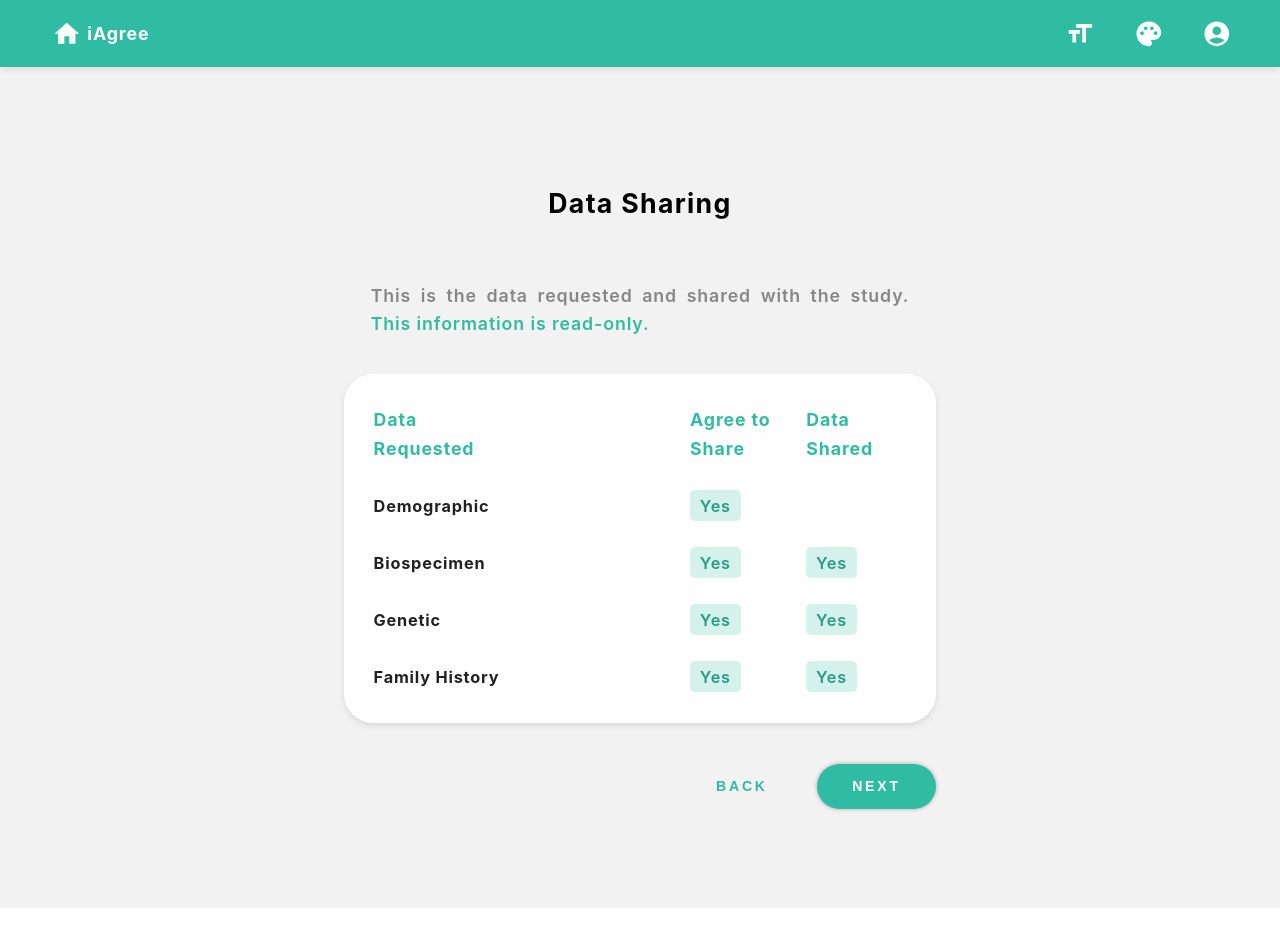
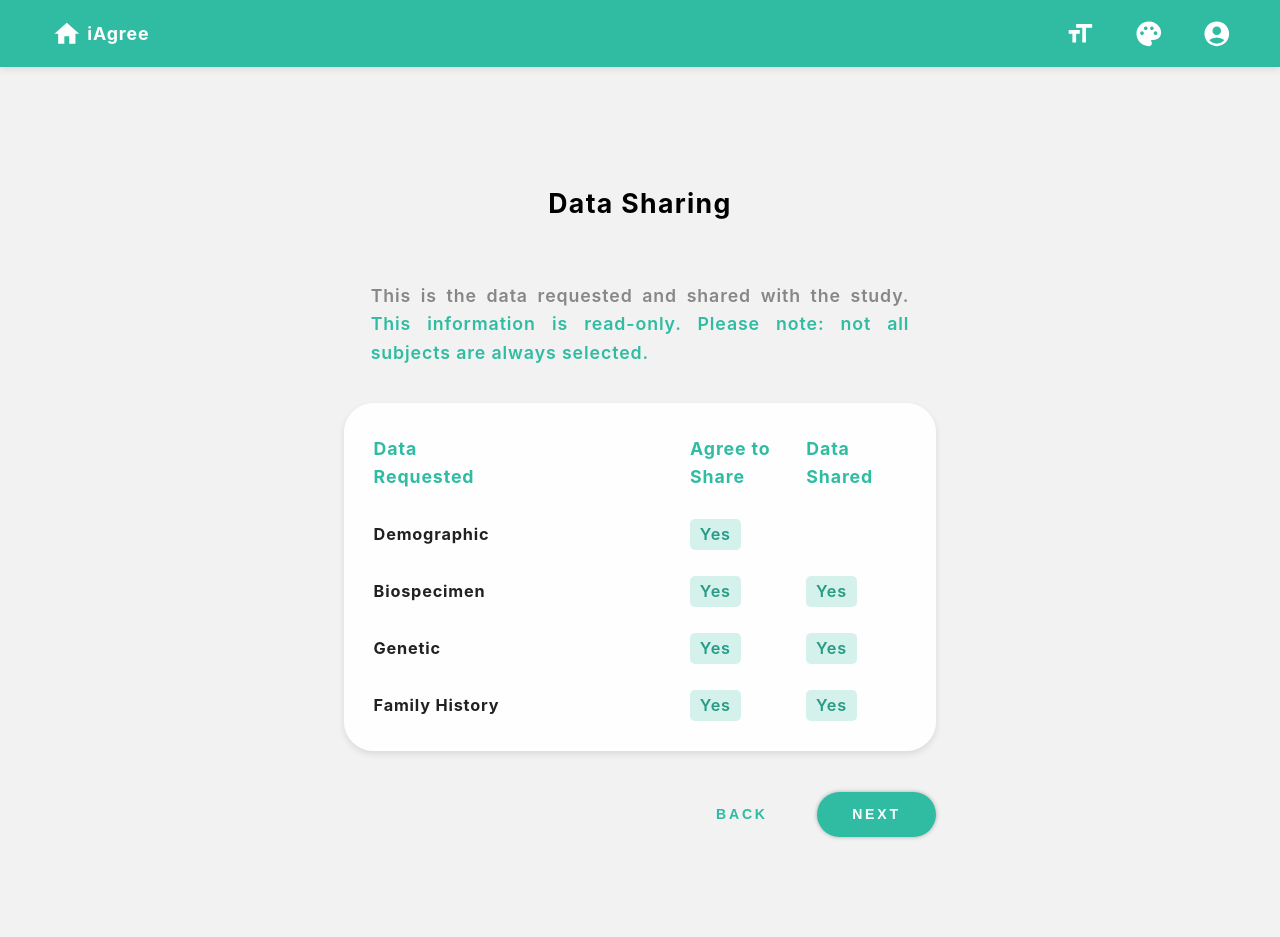
Before and after one commit to huzhx/baseline-preference, a React (Create React App) app: page /data-sharing-review in a window 1280 px wide. Before the commit the page ends 908 px from the top, so only its background shows below. Built offline with nearby package versions, Linux system fonts and the light colour scheme.

Commit message:
add a sentence to let the particpants know that not all subjsects are always selected.

```diff
--- a/src/StudyDataSharingReview.js
+++ b/src/StudyDataSharingReview.js
@@ -20,7 +20,8 @@ const StudyDataSharingReview = () => {
     [sticky]
   );
 
-  const description = 'This is the data requested and shared with the study. This information is read-only.';
+  const description =
+    'This is the data requested and shared with the study. This information is read-only. Please note: not all subjects are always selected.';
 
   const dataElements = [
     'demographic',
@@ -165,12 +166,12 @@ const StudyDataSharingReview = () => {
           <div className={styles.study_data_sharing_review__content__description}>
             {description
               .split('. ')
-              .slice(0, description.split('. ').length - 1)
+              .slice(0, description.split('. ').length - 2)
               .join('. ') + '. '}
             <span className={styles['study_data_sharing_review__content__description--highlighted']}>
               {description
                 .split('. ')
-                .slice(description.split('. ').length - 1)
+                .slice(description.split('. ').length - 2)
                 .join('. ')}
             </span>
           </div>
```
